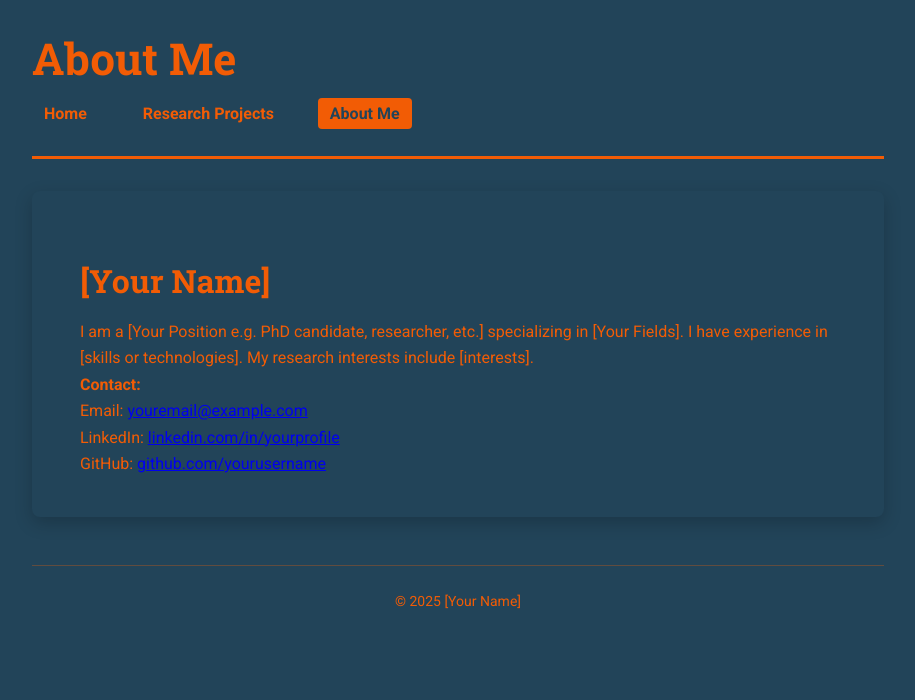
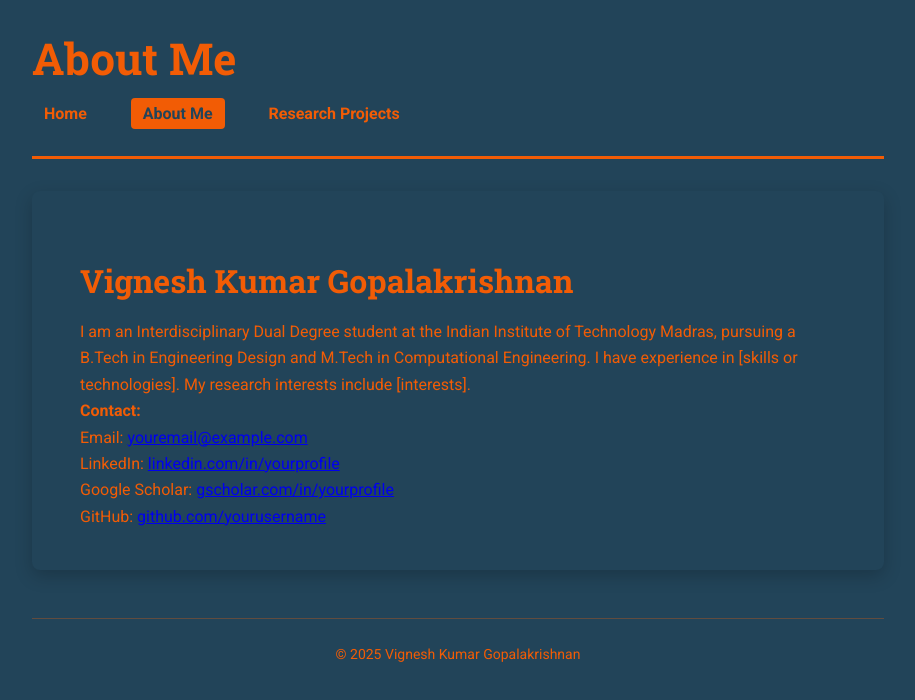
Before and after one commit to VigneshG0121/vignesh_kumar_gopalakrishnan.github.io, a plain HTML site: page about.html in a window 1280 px wide. Shown: the whole page, without its empty margins (182-1097 px from the left). Drawn offline with Linux system fonts and the light colour scheme.

Commit message:
Update about.html

```diff
--- a/about.html
+++ b/about.html
@@ -12,31 +12,31 @@
     <nav>
       <ul>
         <li><a href="index.html">Home</a></li>
-        <li><a href="projects.html">Research Projects</a></li>
         <li><a href="about.html" class="active">About Me</a></li>
+        <li><a href="project.html">Research Projects</a></li>
       </ul>
     </nav>
   </header>
 
   <main>
     <section class="about-content">
-      <h2>[Your Name]</h2>
+      <h2>Vignesh Kumar Gopalakrishnan</h2>
       <p>
-        I am a [Your Position e.g. PhD candidate, researcher, etc.] specializing in
-        [Your Fields]. I have experience in [skills or technologies]. My research interests include
+        I am an Interdisciplinary Dual Degree student at the Indian Institute of Technology Madras, pursuing a B.Tech in Engineering Design and M.Tech in Computational Engineering. I have experience in [skills or technologies]. My research interests include
         [interests].
       </p>
       <p>
         <strong>Contact:</strong><br />
         Email: <a href="mailto:youremail@example.com">youremail@example.com</a><br />
         LinkedIn: <a href="https://linkedin.com/in/yourprofile" target="_blank" rel="noopener">linkedin.com/in/yourprofile</a><br />
+        Google Scholar: <a href="https://linkedin.com/in/yourprofile" target="_blank" rel="noopener">gscholar.com/in/yourprofile</a><br />
         GitHub: <a href="https://github.com/yourusername" target="_blank" rel="noopener">github.com/yourusername</a>
       </p>
     </section>
   </main>
 
   <footer>
-    <p>&copy; 2025 [Your Name]</p>
+    <p>&copy; 2025 Vignesh Kumar Gopalakrishnan</p>
   </footer>
 </body>
 </html>
```
